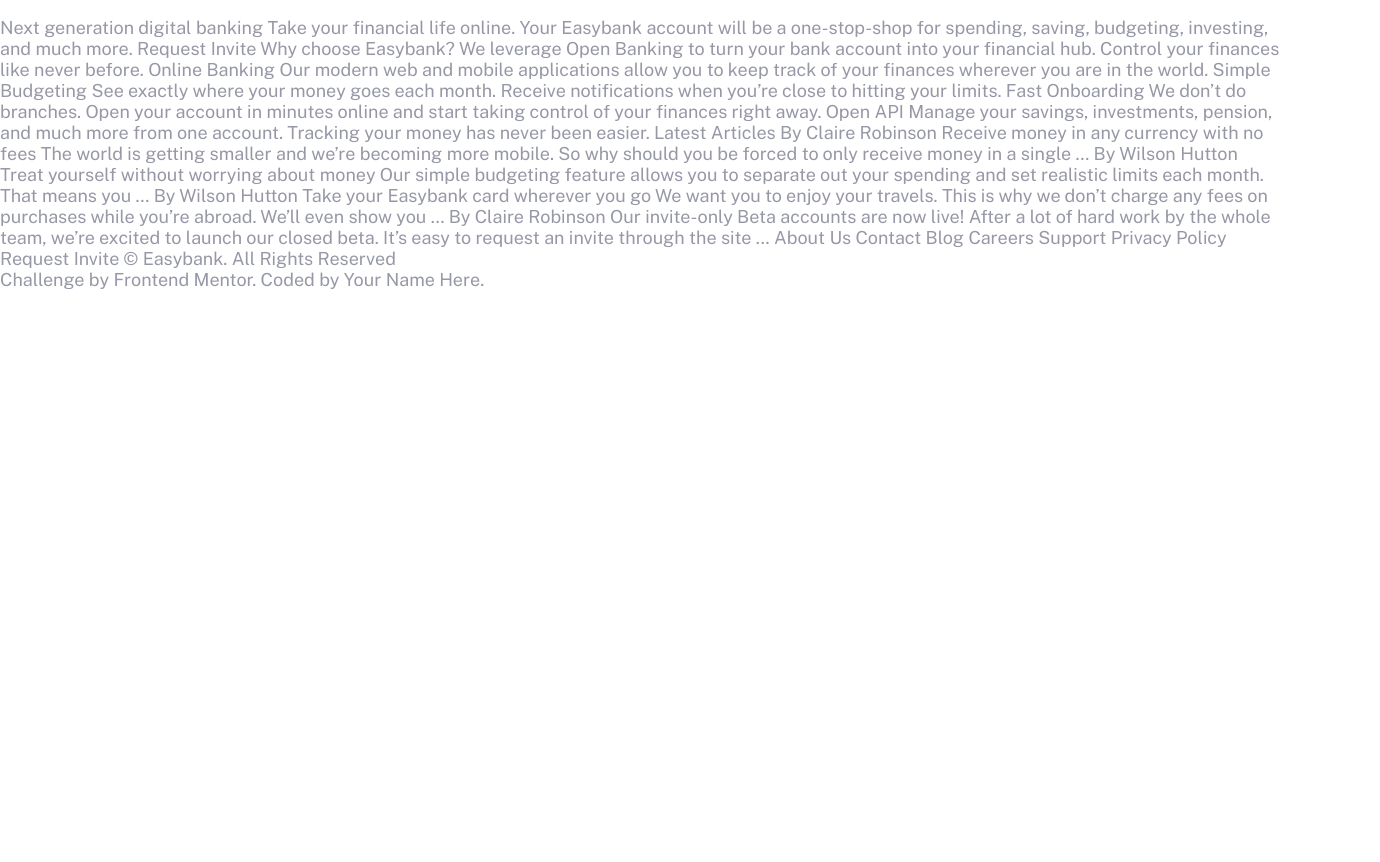
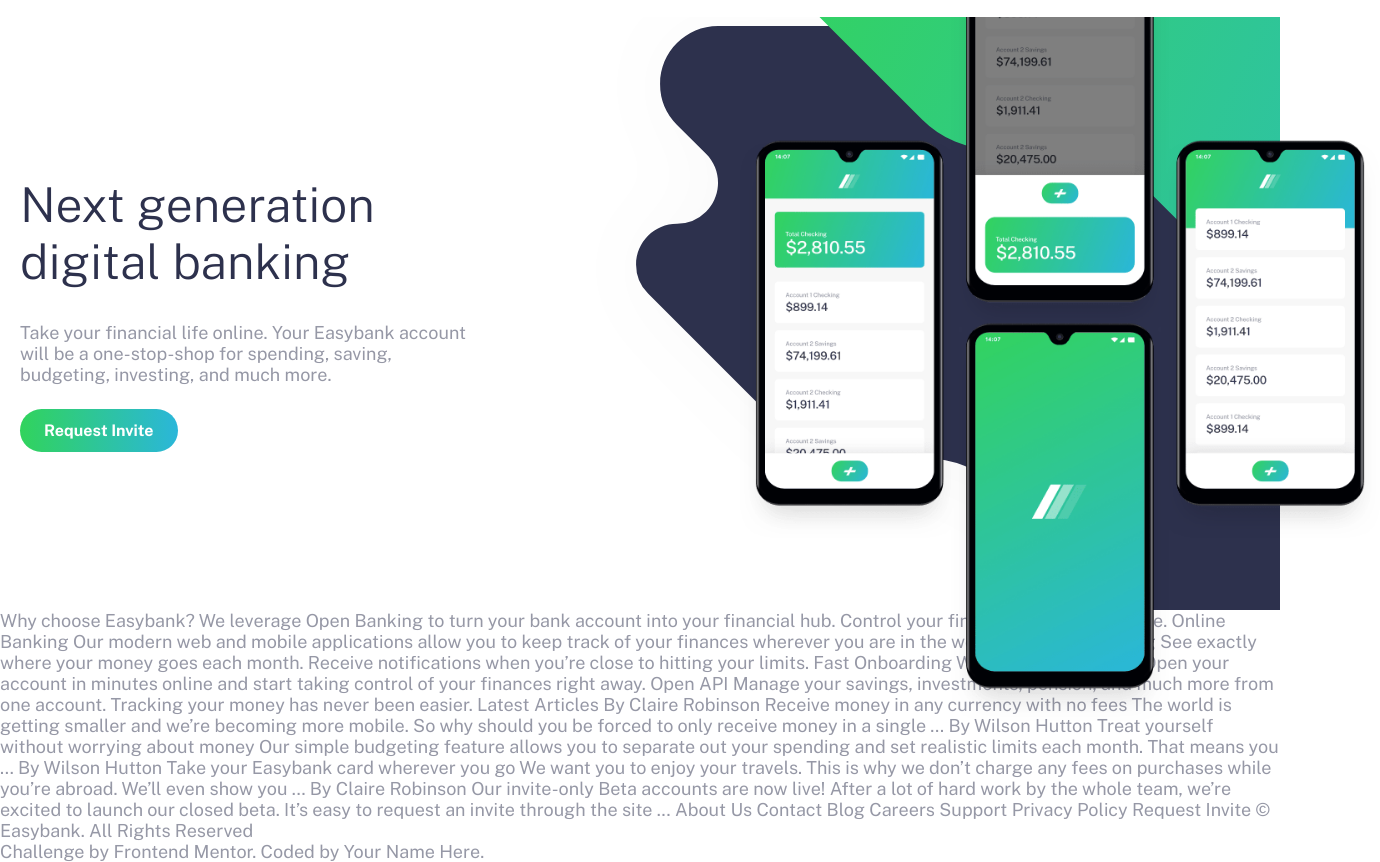
Before and after one commit to FilipeHibrael/easybank-landing-page, a plain HTML site: page index.html in a window 1280 px wide. Shown: the part 68-930 px from the top of the page, 1380 px wide, since content can reach past the window. Before the commit the page ends 800 px from the top, so only its background shows below. Drawn offline with nearby package versions, Linux system fonts and the light colour scheme.

Commit message:
introducao

```diff
--- a/css/componentes.css
+++ b/css/componentes.css
@@ -7,6 +7,7 @@
 }
 
 .botao {
+    display: inline-block;
     font-size: 1rem;
     font-weight: 700;
     color: var(--n-white);
--- a/css/global.css
+++ b/css/global.css
@@ -19,6 +19,7 @@
     font-family: "Public Sans", sans-serif;
     font-size: 1.125rem;
     color: var(--n-grayish-blue);
+    overflow-x: hidden;
 }
 
 img {
--- /dev/null
+++ b/css/introducao.css
@@ -0,0 +1,39 @@
+.introducao-bg{
+    background: url('../images/bg-intro-desktop.svg') no-repeat;
+    background-size: cover;
+    background-position-x: 44vw;
+    background-position-y: -300px;
+}
+
+.introducao {
+    overflow: hidden;
+}
+
+.introducao-content {
+    margin: 12.4vw 0;
+}
+
+.introducao-content h1{
+    font-weight: 300;
+    font-size: 3rem;
+    color: var(--p-dark-blue);
+    max-width: 16ch;
+    margin-bottom: 32px;
+}
+
+.introducao-content p{
+    max-width: 42ch;
+    margin-bottom: 24px;
+}
+
+.introducao-mockup {
+    max-width: 50vw;
+    position: absolute;
+    top:85px;
+    right: -100px;
+    overflow: hidden
+}
+
+.introducao-mockup img {
+   transform: translateY(-80px);
+}
--- a/css/style.css
+++ b/css/style.css
@@ -6,3 +6,6 @@
 
 /* Header */
 @import 'header.css';
+
+/* Introducao */
+@import 'introducao.css';
--- a/index.html
+++ b/index.html
@@ -33,14 +33,20 @@
     <a href="#" class="botao">Request Invite</a>
   </header>
 
+    <section class="introducao-bg">
+      <div class="introducao container">
+        <div class="introducao-content">
+          <h1>Next generation digital banking</h1>
+          <p>Take your financial life online. Your Easybank account will be a one-stop-shop
+            for spending, saving, budgeting, investing, and much more.</p>
+            <a href="#" class="botao">Request Invite</a>
+        </div>
 
-
-  Next generation digital banking
-
-  Take your financial life online. Your Easybank account will be a one-stop-shop
-  for spending, saving, budgeting, investing, and much more.
-
-  Request Invite
+        <div class="introducao-mockup">
+          <img src="images/image-mockups.png" alt="">
+        </div>
+      </div>
+    </section>
 
 
 
```
